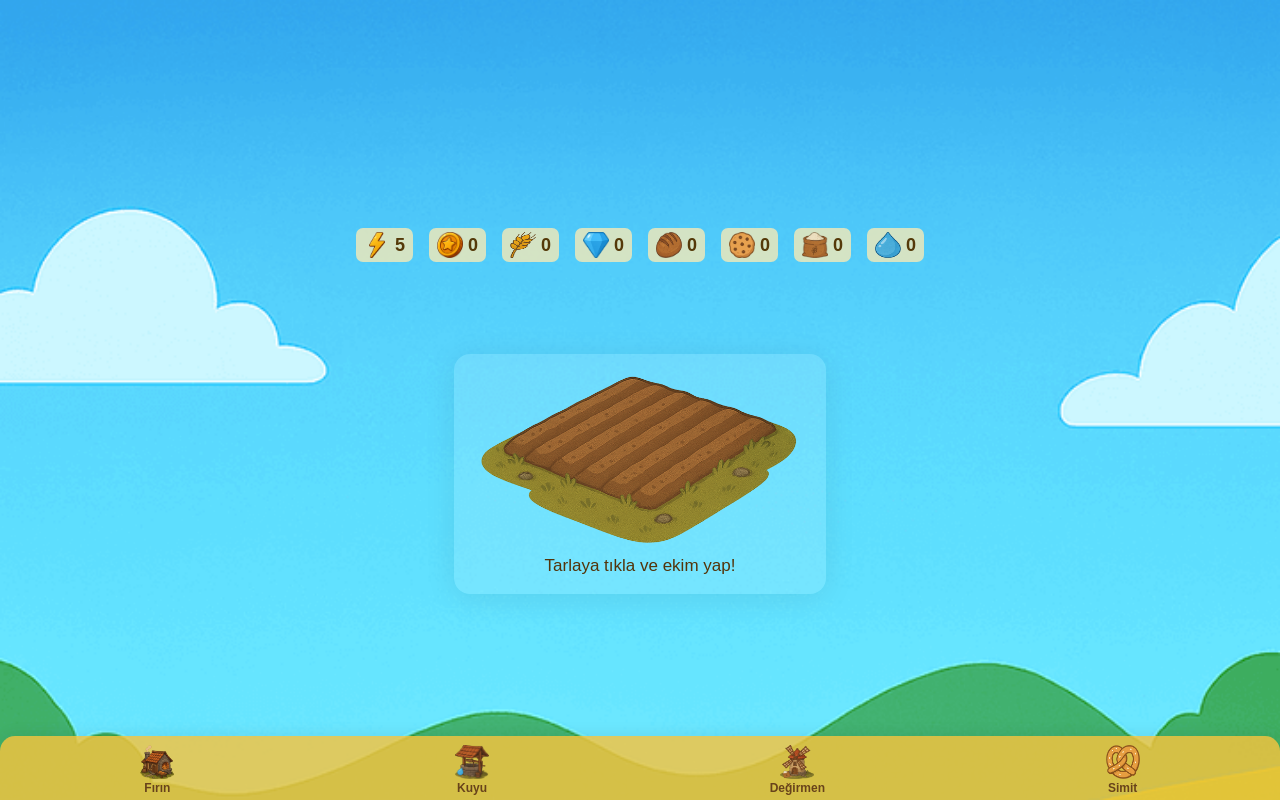
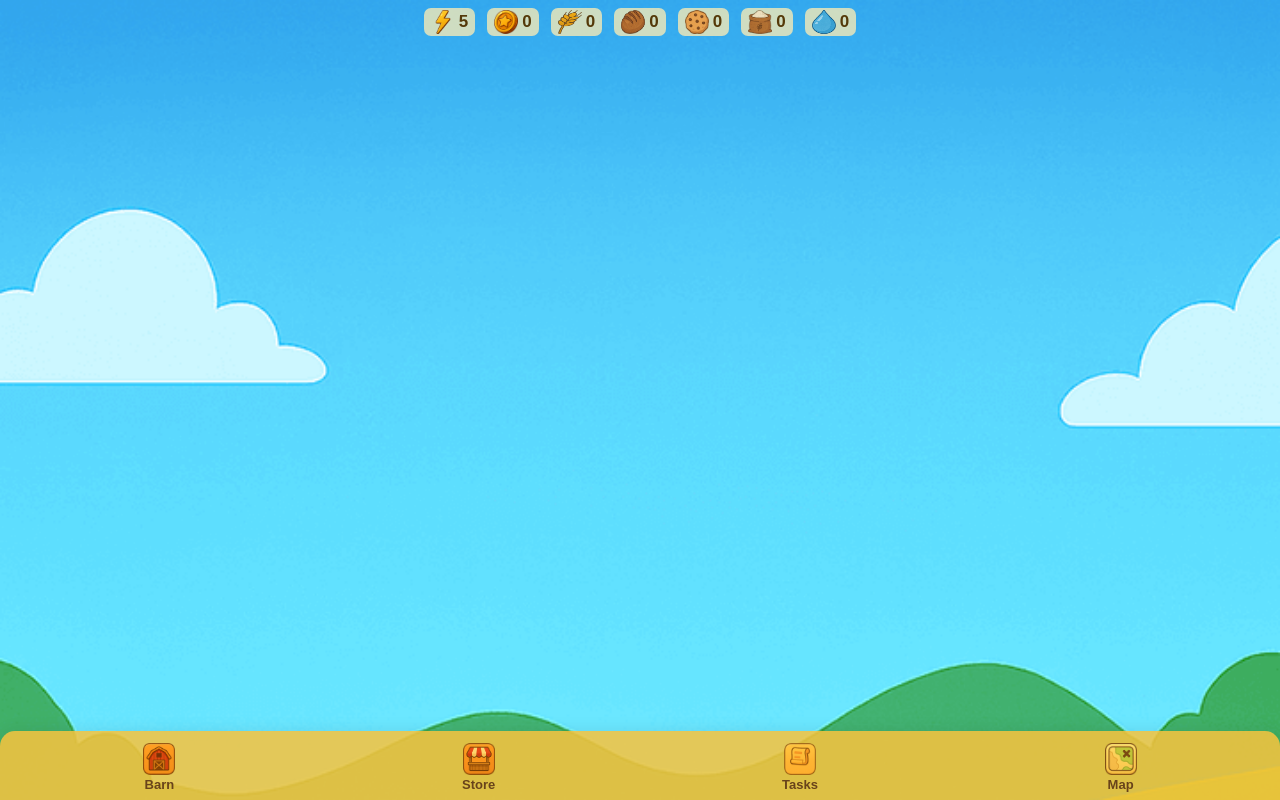
Before and after one commit to hy157/ff, a plain HTML site: page index.html in a window 1280 px wide. Drawn offline with Linux system fonts and the light colour scheme.

Commit message:
Update index.html

```diff
--- a/index.html
+++ b/index.html
@@ -2,145 +2,141 @@
 <html lang="tr">
 <head>
   <meta charset="UTF-8">
-  <meta name="viewport" content="width=device-width, initial-scale=1.0">
-  <title>Mini Tarım Oyunu</title>
+  <meta name="viewport" content="width=device-width,initial-scale=1.0,maximum-scale=1,user-scalable=no">
+  <title>Tarım Oyunu</title>
   <style>
     html, body {
       margin: 0; padding: 0;
       width: 100vw; height: 100vh;
       font-family: 'Quicksand', Arial, sans-serif;
+      background: #72c8fc;
       overflow: hidden;
-      background: #72c8fc;
+      touch-action: manipulation;
     }
-    .game-bg {
+    #game-area {
+      width: 100vw; height: 100vh;
+      position: relative;
       background: url('assets/images/background.png') center top/cover no-repeat;
-      position: absolute; inset: 0;
-      width: 100vw; height: 100vh; z-index: 0;
+      overflow: hidden;
     }
-    .game-container {
-      position: absolute; top: 0; left: 0; right: 0; bottom: 0;
-      display: flex; flex-direction: column;
-      align-items: center; justify-content: center;
+    .harita-canvas {
+      position: absolute; top: 0; left: 0;
+      width: 100vw; height: calc(100vh - 64px);
+      overflow: visible;
       z-index: 1;
     }
-    .field-area {
-      margin-top: 10vh;
-      background: rgba(255,255,255,0.13);
-      border-radius: 16px;
-      padding: 18px 16px;
-      box-shadow: 0 4px 32px rgba(0,0,0,0.08);
-      display: flex; flex-direction: column; align-items: center;
-      max-width: 340px; width: 90vw;
+    .object {
+      position: absolute;
+      touch-action: none;
+      z-index: 2;
+      will-change: transform;
+      user-select: none;
+      transition: box-shadow .2s;
     }
-    .field-img {
-      width: 95vw; max-width: 320px; min-width: 150px;
-      height: auto; object-fit: contain;
-      transition: filter .2s;
-      cursor: pointer;
-      user-select: none;
-      touch-action: manipulation;
+    .object.selected {
+      box-shadow: 0 0 10px 4px #fc0a;
+      z-index: 10;
     }
-    .field-img:active {
-      filter: brightness(0.88);
+    .object img {
+      width: 76px; max-width: 18vw; min-width: 48px;
+      pointer-events: none;
+      touch-action: none;
+      display: block;
     }
+    .object.tarla img { width: 68px; }
+    .object.bina img { width: 68px; }
+    .object-label {
+      text-align: center;
+      background: #fff6;
+      color: #5b420c;
+      font-size: 13px;
+      border-radius: 8px;
+      padding: 1px 5px;
+      margin-top: -3px;
+      pointer-events: none;
+    }
+    /* Barn modal */
+    .modal, .store-modal, .tasks-modal {
+      position: fixed; left: 0; top: 0; width: 100vw; height: 100vh;
+      background: rgba(40,40,40,0.26);
+      display: flex; align-items: center; justify-content: center;
+      z-index: 1000;
+      animation: fadein .3s;
+    }
+    .modal-content, .store-content, .tasks-content {
+      background: #fffbe9;
+      border-radius: 15px;
+      padding: 20px 15px 10px 15px;
+      min-width: 270px; max-width: 92vw;
+      box-shadow: 0 3px 32px #0002;
+      position: relative;
+      text-align: center;
+    }
+    .close-btn {
+      position: absolute; right: 13px; top: 13px; background: #ffe093;
+      border: none; border-radius: 50%; width: 31px; height: 31px;
+      font-size: 20px; font-weight: bold; color: #bc7200; cursor: pointer;
+    }
+    /* Info bar */
     .info-bar {
-      margin: 22px 0 12px 0;
-      display: flex; gap: 16px; justify-content: center; align-items: center;
+      position: absolute;
+      top: 8px; left: 0; width: 100vw; z-index: 20;
+      display: flex; gap: 12px; justify-content: center; align-items: center;
       flex-wrap: wrap;
+      pointer-events: none;
     }
     .info-item {
-      display: flex; align-items: center; gap: 5px;
-      font-size: 18px; color: #543909; font-weight: 600;
+      display: flex; align-items: center; gap: 4px;
+      font-size: 17px; color: #543909; font-weight: 600;
       background: #f5eab7cc; border-radius: 7px;
-      padding: 4px 8px;
+      padding: 2px 7px;
+      pointer-events: auto;
     }
-    .info-item img {
-      width: 26px; height: 26px;
-    }
-    .btn-reset {
-      margin-top: 14px;
-      padding: 10px 24px;
-      background: #f7c33e;
-      color: #53340a;
-      font-weight: bold;
-      border: none;
-      border-radius: 7px;
-      box-shadow: 0 2px 8px #0001;
-      font-size: 17px;
-      cursor: pointer;
-      transition: background .2s;
-      display: none;
-    }
-    .btn-reset:active {
-      background: #e0b123;
-    }
-    /* Alt Menü */
+    .info-item img { width: 24px; height: 24px; }
+    /* Bottom bar */
     .bottom-menu {
-      position: fixed;
-      bottom: 0; left: 0; width: 100vw;
-      display: flex;
-      justify-content: space-around;
-      align-items: center;
-      background: #f7c33ed0;
-      box-shadow: 0 -2px 16px #0001;
-      padding: 6px 0 2px 0;
-      z-index: 10;
-      height: 56px;
+      position: fixed; bottom: 0; left: 0; width: 100vw;
+      display: flex; justify-content: space-around; align-items: center;
+      background: #f7c33edb; box-shadow: 0 -2px 16px #0001;
+      padding: 5px 0 2px 0; z-index: 100;
+      height: 62px;
       border-radius: 15px 15px 0 0;
     }
     .menu-btn {
-      display: flex;
-      flex-direction: column;
-      align-items: center;
-      justify-content: center;
-      font-size: 12px;
-      color: #68431b;
-      font-weight: bold;
-      background: none;
-      border: none;
-      outline: none;
-      cursor: pointer;
+      display: flex; flex-direction: column; align-items: center; justify-content: center;
+      font-size: 13px; color: #68431b; font-weight: bold;
+      background: none; border: none; outline: none; cursor: pointer;
     }
-    .menu-btn img {
-      width: 34px; height: 34px;
-      margin-bottom: 2px;
-      pointer-events: none;
+    .menu-btn img { width: 32px; height: 32px; margin-bottom: 2px; pointer-events: none; }
+    @media (max-width: 600px) {
+      .object img, .object.tarla img, .object.bina img { width: 16vw; min-width: 44px; max-width: 72px; }
+      .modal-content, .store-content, .tasks-content { padding: 12px 6px 5px 6px; min-width: 68vw;}
+      .info-item { font-size: 16px; }
+      .menu-btn img { width: 25px; height: 25px;}
+      .bottom-menu { height: 49px; }
+      .harita-canvas { height: calc(100vh - 52px);}
     }
-    @media (max-width: 600px) {
-      .field-img { max-width: 95vw; }
-      .field-area { padding: 8vw 3vw; }
-      .bottom-menu { height: 48px; }
-      .menu-btn img { width: 27px; height: 27px; }
-    }
+    @keyframes fadein { from { opacity: 0; } to { opacity: 1; } }
   </style>
 </head>
 <body>
-  <div class="game-bg"></div>
-  <div class="game-container">
+  <div id="game-area">
     <div class="info-bar" id="infoBar">
-      <div class="info-item"><img src="assets/images/iconenergy.png" alt="Enerji"> <span id="energyVal">5</span></div>
-      <div class="info-item"><img src="assets/images/icongold.png" alt="Altın"> <span id="goldVal">0</span></div>
-      <div class="info-item"><img src="assets/images/iconwheat.png" alt="Buğday"> <span id="wheatVal">0</span></div>
-      <div class="info-item"><img src="assets/images/icondiamond.png" alt="Elmas"> <span id="diamondVal">0</span></div>
-      <div class="info-item"><img src="assets/images/iconbread.png" alt="Ekmek"> <span id="breadVal">0</span></div>
-      <div class="info-item"><img src="assets/images/iconcookie.png" alt="Kurabiye"> <span id="cookieVal">0</span></div>
-      <div class="info-item"><img src="assets/images/iconflour.png" alt="Un"> <span id="flourVal">0</span></div>
-      <div class="info-item"><img src="assets/images/iconwater.png" alt="Su"> <span id="waterVal">0</span></div>
+      <div class="info-item"><img src="assets/images/iconenergy.png"> <span id="energyVal">5</span></div>
+      <div class="info-item"><img src="assets/images/icongold.png"> <span id="goldVal">0</span></div>
+      <div class="info-item"><img src="assets/images/iconwheat.png"> <span id="wheatVal">0</span></div>
+      <div class="info-item"><img src="assets/images/iconbread.png"> <span id="breadVal">0</span></div>
+      <div class="info-item"><img src="assets/images/iconcookie.png"> <span id="cookieVal">0</span></div>
+      <div class="info-item"><img src="assets/images/iconflour.png"> <span id="flourVal">0</span></div>
+      <div class="info-item"><img src="assets/images/iconwater.png"> <span id="waterVal">0</span></div>
     </div>
-    <div class="field-area">
-      <img src="assets/images/field.png" id="field" class="field-img" alt="Tarla">
-      <div style="margin-top:8px; text-align:center; color:#53340a; font-size:17px;" id="fieldLabel">
-        Tarlaya tıkla ve ekim yap!
-      </div>
-      <button class="btn-reset" id="resetBtn">Tekrar Oyna</button>
+    <div class="harita-canvas" id="harita"></div>
+    <div class="bottom-menu">
+      <button class="menu-btn" id="btnBarn"><img src="assets/images/iconbarn.png" alt="Barn"><span>Barn</span></button>
+      <button class="menu-btn" id="btnStore"><img src="assets/images/iconstore.png" alt="Store"><span>Store</span></button>
+      <button class="menu-btn" id="btnTasks"><img src="assets/images/icontasks.png" alt="Tasks"><span>Tasks</span></button>
+      <button class="menu-btn" id="btnMap"><img src="assets/images/iconmap.png" alt="Map"><span>Map</span></button>
     </div>
-  </div>
-  <!-- Alt Menü -->
-  <div class="bottom-menu">
-    <button class="menu-btn" id="btnOven"><img src="assets/images/oven.png" alt="Fırın"><span>Fırın</span></button>
-    <button class="menu-btn" id="btnWell"><img src="assets/images/waterwell.png" alt="Kuyu"><span>Kuyu</span></button>
-    <button class="menu-btn" id="btnWindmill"><img src="assets/images/windmill.png" alt="Değirmen"><span>Değirmen</span></button>
-    <button class="menu-btn" id="btnPretzel"><img src="assets/images/iconeurokuro.png" alt="Simit"><span>Simit</span></button>
   </div>
   <script src="scripts.js"></script>
 </body>
```
